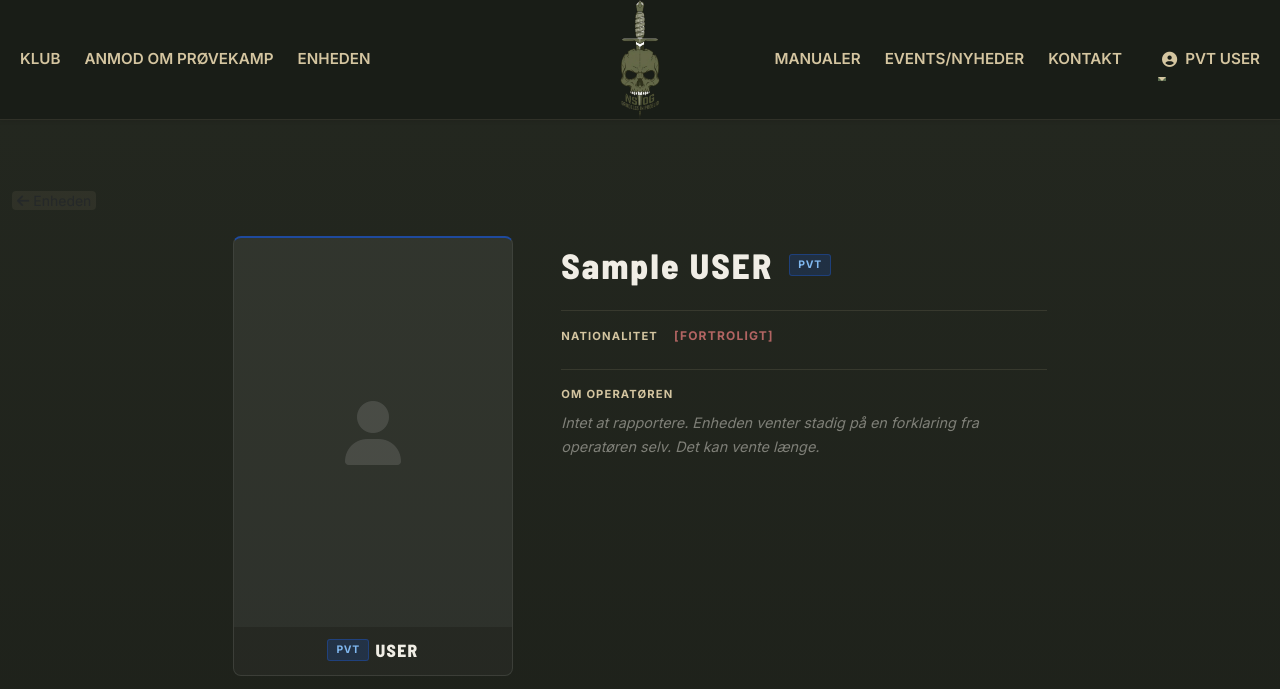
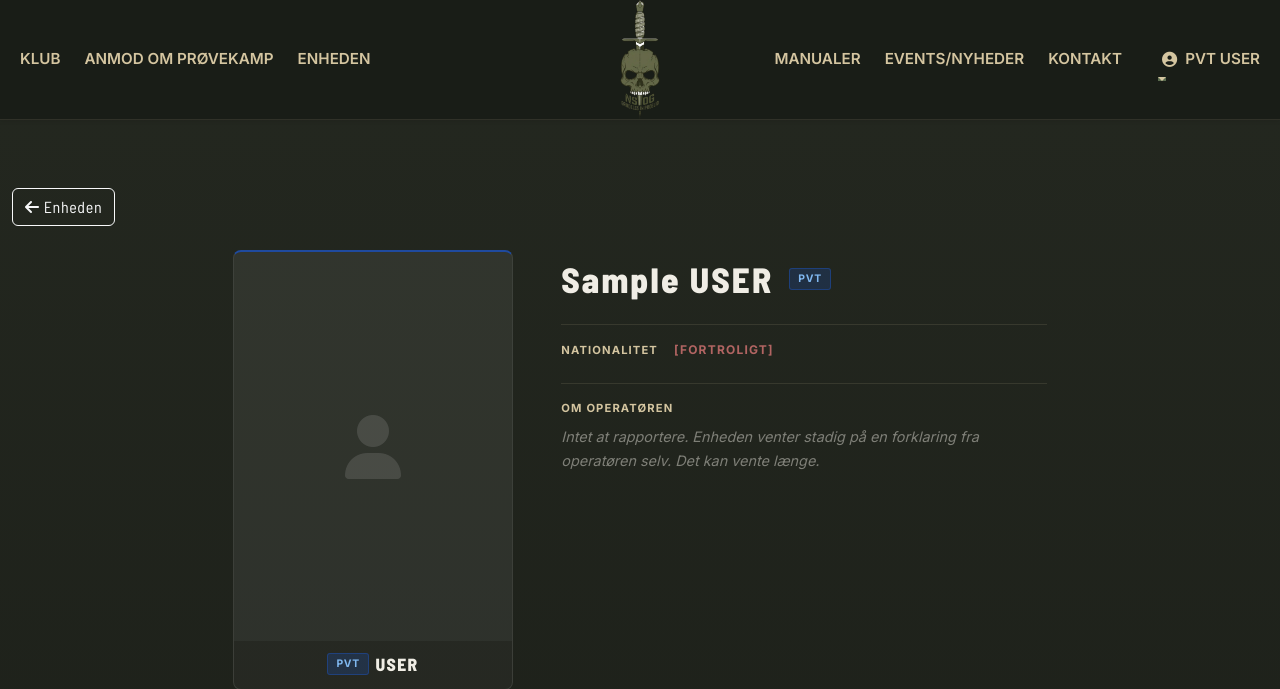
Before and after one commit to latorreandrea/teamhardball, a Django app: page /users/enheden/1/ in a window 1280 px wide. Shown: the top 689 px of the page. Run offline with Django 5.2, Linux system fonts and the light colour scheme; the visitor is signed in with stand-in values (Sample User, id 1); data comes from the database, SQL or seed files in the repository; parts of the project's set-up code (start-up, migrations or seed data) failed here and were passed over; some libraries are stand-ins or nearby versions.

Commit message:
feat: update back link style to use button for improved visibility

```diff
--- a/users/templates/users/operator_detail.html
+++ b/users/templates/users/operator_detail.html
@@ -9,7 +9,7 @@
 
         <!-- Back link -->
         <div class="mb-4">
-            <a href="{% url 'users:enheden' %}" class="text-muted text-decoration-none small">
+            <a href="{% url 'users:enheden' %}" class="btn btn-outline-light">
                 <i class="fas fa-arrow-left me-1"></i>Enheden
             </a>
         </div>
```
